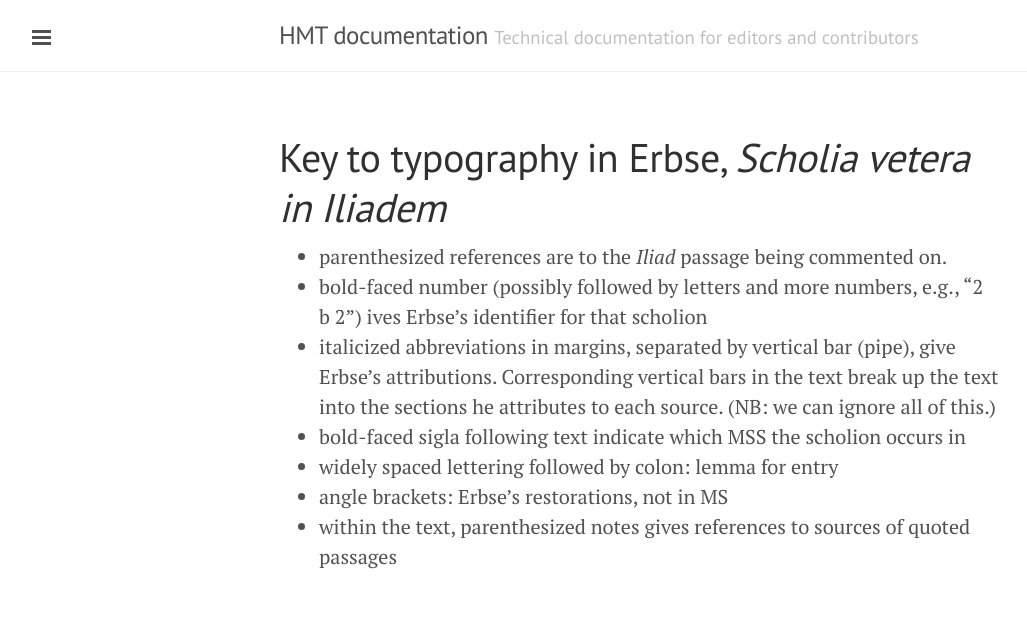
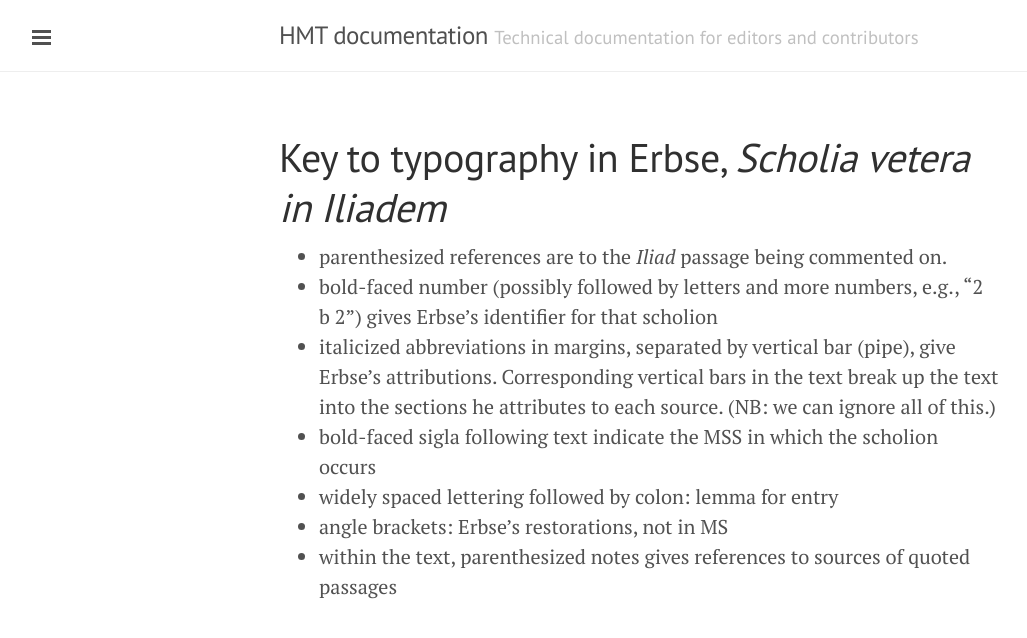
Before and after one commit to homermultitext/hmt-docs, a Jekyll site: the page built from tips/erbse-key.md, in a window 1280 px wide. Shown: the top 638 px of the page, without its empty margins (1-1028 px from the left). Built offline with Jekyll 4.4.1, drawn with Linux system fonts in a browser that asks for light colours; Markdown is read by kramdown in place of the engine named in the settings.

Commit message:
Fix typo

```diff
--- a/tips/erbse-key.md
+++ b/tips/erbse-key.md
@@ -4,9 +4,9 @@ layout: page
 ---
 
 - parenthesized references are to the *Iliad* passage being commented on.
-- bold-faced number (possibly followed by letters and more numbers, e.g., "2 b 2") ives Erbse's identifier for that scholion
+- bold-faced number (possibly followed by letters and more numbers, e.g., "2 b 2") gives Erbse's identifier for that scholion
 - italicized abbreviations in margins, separated by vertical bar (pipe), give Erbse's attributions. Corresponding vertical bars in the text break up the text into the sections he attributes to each source. (NB: we can ignore all of this.)
-- bold-faced sigla following text indicate which MSS the scholion occurs in
+- bold-faced sigla following text indicate the MSS in which the scholion occurs
 - widely spaced lettering followed by colon: lemma for entry
 - angle brackets: Erbse's restorations, not in MS
 - within the text, parenthesized notes gives references to sources of quoted passages
```
